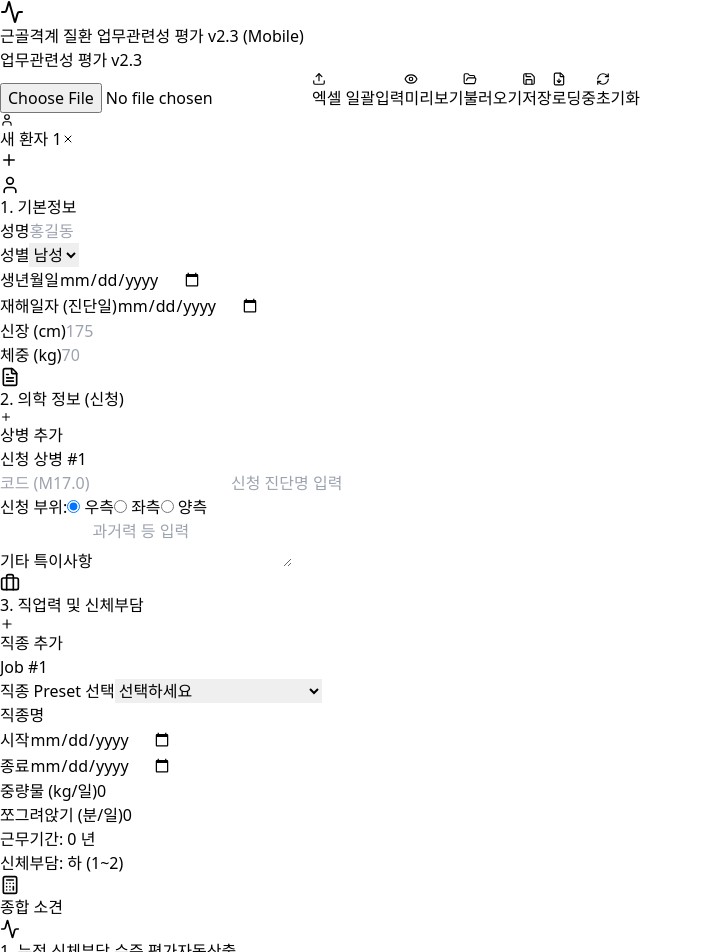
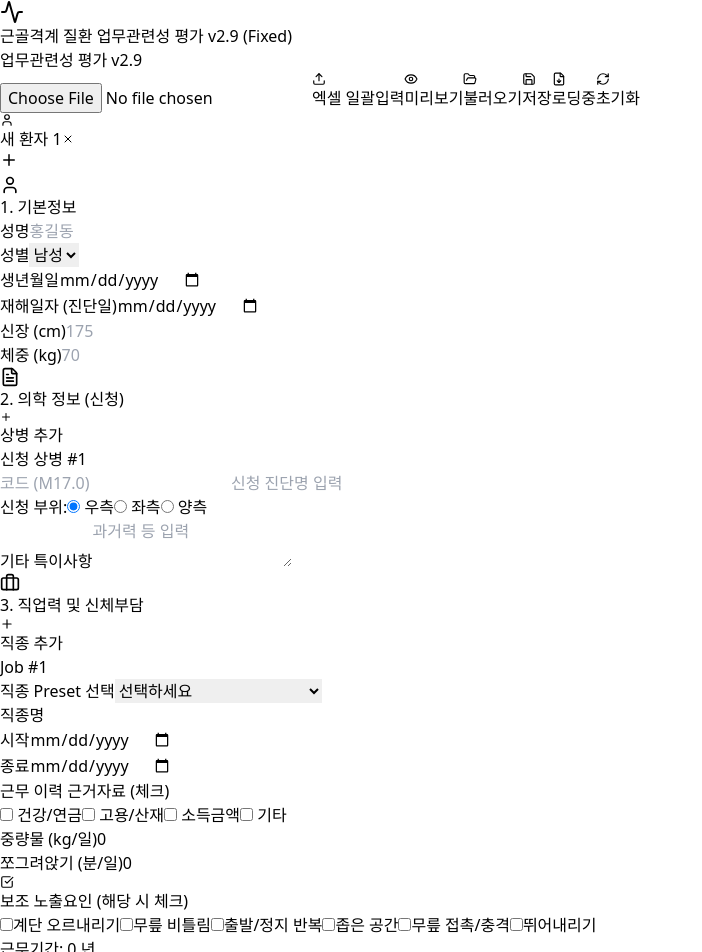
Before and after one commit to andrewfalk/msd-eval, a React (Vite) app: page / in a window 1280 px wide. Shown: the top 952 px of the page, without its empty margins (0-702 px from the left). Built offline with nearby package versions, Linux system fonts and the light colour scheme.

Commit message:
add missed variable and prepare package

```diff
--- a/package.json
+++ b/package.json
@@ -12,7 +12,8 @@
   "dependencies": {
     "lucide-react": "^0.563.0",
     "react": "^19.2.0",
-    "react-dom": "^19.2.0"
+    "react-dom": "^19.2.0",
+    "xlsx": "^0.18.5"
   },
   "devDependencies": {
     "@eslint/js": "^9.39.1",
--- a/src/App.jsx
+++ b/src/App.jsx
@@ -1,5 +1,14 @@
 import React, { useState, useEffect, useRef } from 'react';
 import { Save, FolderOpen, RefreshCw, FileDown, Plus, Trash2, Info, Activity, User, Briefcase, Calculator, FileText, CheckSquare, Stethoscope, X, Eye, Upload, ChevronDown } from 'lucide-react';
+
+/* [🚀 오프라인/일렉트론 배포를 위한 설정 가이드]
+  1. 프로젝트 폴더 터미널에서 `npm install xlsx`를 실행하여 라이브러리를 설치하세요.
+  2. 아래 `import * as XLSX_LIB ...` 코드의 주석(//)을 해제하세요.
+  3. 코드 하단의 `useEffect` (CDN 로딩 부분)을 삭제하거나 주석 처리하세요.
+  4. `handleExportXLSX` 등의 함수에서 `window.XLSX` 대신 `XLSX_LIB`를 사용하도록 수정하세요.
+*/
+
+// import * as XLSX_LIB from 'xlsx'; // <--- 오프라인 배포 시 주석 해제
 
 // --- 1. CONSTANTS & PRESETS ---
 const JOB_PRESETS = [
@@ -22,6 +31,13 @@ const AUX_FACTORS = [
   { id: 'impact', label: '무릎 접촉/충격' },
   { id: 'jump', label: '뛰어내리기' },
 ];
+
+const REASON_LABELS = {
+  unrelated: "신체부담과 무관 (외상 등)",
+  mild: "연령 대비 퇴행성 변화 경미",
+  expired: "업무 중단 후 상당기간 경과",
+  other: "기타 의학적 소견"
+};
 
 // --- 2. LOGIC HELPERS ---
 
@@ -84,7 +100,8 @@ const createNewPatient = (id = Date.now(), name = '새 환자') => ({
         klgGrade: { R: '0', L: '0' },
         confirmedStatus: { R: 'confirm', L: 'confirm' },
         relevance: { R: 'low', L: 'low' },
-        relevanceReason: { R: 'unrelated', L: 'unrelated' }
+        relevanceReason: { R: 'unrelated', L: 'unrelated' },
+        relevanceReasonText: { R: '', L: '' }
       }
     ],
     notes: ''
@@ -137,6 +154,9 @@ export default function App() {
   };
 
   // --- GLOBAL EFFECTS ---
+
+  // [미리보기 환경용] CDN Load for XLSX
+  // 오프라인 배포 시 이 useEffect는 제거해도 됩니다.
   useEffect(() => {
     if (!window.XLSX) {
       const script = document.createElement('script');
@@ -237,6 +257,20 @@ export default function App() {
     updateActivePatient('jobs', updatedJobs);
   };
 
+  const handleEvidenceChange = (jobId, key) => {
+    const updatedJobs = activePatient.jobs.map(job =>
+        job.id === jobId ? { ...job, evidence: { ...job.evidence, [key]: !job.evidence[key] } } : job
+    );
+    updateActivePatient('jobs', updatedJobs);
+  };
+
+  const handleAuxiliaryChange = (jobId, key) => {
+    const updatedJobs = activePatient.jobs.map(job =>
+        job.id === jobId ? { ...job, auxiliary: { ...job.auxiliary, [key]: !job.auxiliary[key] } } : job
+    );
+    updateActivePatient('jobs', updatedJobs);
+  };
+
   const addJob = () => {
     const newJob = {
         id: Date.now(), jobName: '', startDate: '', endDate: '', duration: 0, weight: 0, squatting: 0, burden: determineBurdenLevel(0,0),
@@ -255,17 +289,20 @@ export default function App() {
   const handleFileUpload = (e) => {
     const file = e.target.files[0];
     if (!file) return;
-    if (!window.XLSX) { alert("엑셀 라이브러리 로딩 중..."); return; }
+
+    // [중요] 오프라인 배포 시: window.XLSX 대신 XLSX_LIB 사용
+    const XL = window.XLSX; // 오프라인 시: const XL = XLSX_LIB;
+    if (!XL) { alert("엑셀 라이브러리 로딩 중..."); return; }
 
     const reader = new FileReader();
     reader.onload = (evt) => {
       const data = evt.target.result;
-      const workbook = window.XLSX.read(data, { type: 'binary' });
+      const workbook = XL.read(data, { type: 'binary' });
       const newImportedPatients = [];
 
       workbook.SheetNames.forEach((sheetName, idx) => {
           const worksheet = workbook.Sheets[sheetName];
-          const jsonData = window.XLSX.utils.sheet_to_json(worksheet, { header: 1 });
+          const jsonData = XL.utils.sheet_to_json(worksheet, { header: 1 });
           if(!jsonData || jsonData.length === 0) return;
 
           let p = createNewPatient(Date.now() + idx, sheetName);
@@ -339,8 +376,11 @@ export default function App() {
   };
 
   const handleExportXLSX = () => {
-    if (!window.XLSX) return;
-    const wb = window.XLSX.utils.book_new();
+    // [중요] 오프라인 배포 시: window.XLSX 대신 XLSX_LIB 사용
+    const XL = window.XLSX; // 오프라인 시: const XL = XLSX_LIB;
+    if (!XL) return;
+
+    const wb = XL.utils.book_new();
 
     patients.forEach(p => {
         const wsData = [];
@@ -411,8 +451,16 @@ export default function App() {
             if(d.side === 'B' || d.side === 'R') res += `우측(${d.relevance.R === 'high' ? '높음' : '낮음'}) `;
             if(d.side === 'B' || d.side === 'L') res += `좌측(${d.relevance.L === 'high' ? '높음' : '낮음'}) `;
             let reasons = [];
-            if ((d.side === 'B' || d.side === 'R') && d.relevance.R === 'low') reasons.push(`우측사유: ${d.relevanceReason.R}`);
-            if ((d.side === 'B' || d.side === 'L') && d.relevance.L === 'low') reasons.push(`좌측사유: ${d.relevanceReason.L}`);
+            if ((d.side === 'B' || d.side === 'R') && d.relevance.R === 'low') {
+                let reasonText = REASON_LABELS[d.relevanceReason.R];
+                if(d.relevanceReason.R === 'other' && d.relevanceReasonText?.R) reasonText += `: ${d.relevanceReasonText.R}`;
+                reasons.push(`우측사유: ${reasonText}`);
+            }
+            if ((d.side === 'B' || d.side === 'L') && d.relevance.L === 'low') {
+                let reasonText = REASON_LABELS[d.relevanceReason.L];
+                if(d.relevanceReason.L === 'other' && d.relevanceReasonText?.L) reasonText += `: ${d.relevanceReasonText.L}`;
+                reasons.push(`좌측사유: ${reasonText}`);
+            }
             if(reasons.length > 0) res += ` [${reasons.join(', ')}]`;
             return res;
         }).join("\n");
@@ -421,15 +469,15 @@ export default function App() {
         wsData.push(["복귀 고려사항", p.assessment.returnConsideration]);
         merges.push({ s: { r: wsData.length-1, c: 1 }, e: { r: wsData.length-1, c: 7 } });
 
-        const ws = window.XLSX.utils.aoa_to_sheet(wsData);
+        const ws = XL.utils.aoa_to_sheet(wsData);
         ws['!merges'] = merges;
         ws['!cols'] = [{ wch: 20 }, { wch: 15 }, { wch: 15 }, { wch: 15 }, { wch: 10 }, { wch: 10 }, { wch: 10 }, { wch: 20 }];
 
         const safeName = (p.basicInfo.name || p.name || 'Sheet').replace(/[*/?:[\]]/g, '');
-        window.XLSX.utils.book_append_sheet(wb, ws, safeName.substring(0, 30));
+        XL.utils.book_append_sheet(wb, ws, safeName.substring(0, 30));
     });
 
-    window.XLSX.writeFile(wb, `업무관련성평가_통합_${new Date().toISOString().slice(0,10)}.xlsx`);
+    XL.writeFile(wb, `업무관련성평가_통합_${new Date().toISOString().slice(0,10)}.xlsx`);
   };
 
   const handleReset = () => { if(confirm("초기화 하시겠습니까?")) window.location.reload(); };
@@ -451,24 +499,22 @@ export default function App() {
 
   return (
     <div className="min-h-screen bg-slate-50 text-slate-800 font-sans flex flex-col pb-20 lg:pb-0">
-      {/* --- HEADER --- */}
       <header className="bg-white border-b border-slate-200 sticky top-0 z-50 shadow-sm">
         <div className="max-w-[1600px] mx-auto px-4">
             <div className="h-14 flex items-center justify-between">
                 <div className="flex items-center gap-2 shrink-0">
                     <Activity className="text-blue-600" size={24} />
-                    <h1 className="text-lg font-bold text-slate-800 hidden md:block">근골격계 질환 업무관련성 평가 <span className="text-xs font-normal text-slate-500 bg-slate-100 px-2 py-1 rounded">v2.3 (Mobile)</span></h1>
-                    <h1 className="text-lg font-bold text-slate-800 md:hidden">업무관련성 평가 v2.3</h1>
+                    <h1 className="text-lg font-bold text-slate-800 hidden md:block">근골격계 질환 업무관련성 평가 <span className="text-xs font-normal text-slate-500 bg-slate-100 px-2 py-1 rounded">v2.9 (Fixed)</span></h1>
+                    <h1 className="text-lg font-bold text-slate-800 md:hidden">업무관련성 평가 v2.9</h1>
                 </div>
 
-                {/* Scrollable Toolbar for Mobile */}
                 <div className="flex gap-2 overflow-x-auto no-scrollbar py-1">
                     <input type="file" ref={fileInputRef} onChange={handleFileUpload} accept=".csv, .xlsx, .xls" className="hidden" />
                     <button onClick={() => fileInputRef.current.click()} className="flex items-center gap-1 px-3 py-1.5 text-xs text-blue-800 hover:bg-blue-100 rounded border border-blue-200 bg-blue-50 font-bold whitespace-nowrap"><Upload size={14}/> <span className="hidden md:inline">엑셀 일괄입력</span></button>
                     <button onClick={() => setShowPreview(true)} className="flex items-center gap-1 px-3 py-1.5 text-xs text-slate-700 hover:bg-slate-100 rounded border border-slate-200 whitespace-nowrap"><Eye size={14}/> <span className="hidden md:inline">미리보기</span></button>
                     <button onClick={handleLoad} className="flex items-center gap-1 px-3 py-1.5 text-xs text-slate-600 hover:bg-slate-100 rounded whitespace-nowrap"><FolderOpen size={14}/> <span className="hidden md:inline">불러오기</span></button>
                     <button onClick={handleSave} className="flex items-center gap-1 px-3 py-1.5 text-xs text-blue-600 hover:bg-blue-50 rounded font-medium whitespace-nowrap"><Save size={14}/> <span className="hidden md:inline">저장</span></button>
-                    <button onClick={handleExportXLSX} disabled={!isExcelReady} className={`flex items-center gap-1 px-3 py-1.5 text-xs rounded font-medium border whitespace-nowrap ${isExcelReady ? 'text-green-700 hover:bg-green-50 border-green-200' : 'text-gray-400 border-gray-200 cursor-not-allowed'}`}>
+                    <button onClick={handleExportXLSX} className={`flex items-center gap-1 px-3 py-1.5 text-xs rounded font-medium border whitespace-nowrap ${isExcelReady ? 'text-green-700 hover:bg-green-50 border-green-200' : 'text-gray-400 border-gray-200 cursor-not-allowed'}`}>
                         <FileDown size={14}/> <span className="hidden md:inline">{isExcelReady ? 'Excel 저장' : '로딩중'}</span>
                     </button>
                     <button onClick={handleReset} className="flex items-center gap-1 px-3 py-1.5 text-xs text-red-600 hover:bg-red-50 rounded whitespace-nowrap"><RefreshCw size={14}/> <span className="hidden md:inline">초기화</span></button>
@@ -488,7 +534,6 @@ export default function App() {
         </div>
       </header>
 
-      {/* --- PREVIEW MODAL --- */}
       {showPreview && activePatient && (
         <div className="fixed inset-0 bg-black bg-opacity-50 z-[100] flex items-center justify-center p-4">
           <div className="bg-white w-full max-w-5xl h-[90vh] rounded-lg shadow-2xl flex flex-col">
@@ -620,6 +665,20 @@ export default function App() {
                                 let res = `${d.name}: `;
                                 if(d.side === 'B' || d.side === 'R') res += `우측(${d.relevance.R === 'high' ? '높음' : '낮음'}) `;
                                 if(d.side === 'B' || d.side === 'L') res += `좌측(${d.relevance.L === 'high' ? '높음' : '낮음'}) `;
+
+                                let reasons = [];
+                                if ((d.side === 'B' || d.side === 'R') && d.relevance.R === 'low') {
+                                    let rText = REASON_LABELS[d.relevanceReason.R];
+                                    if(d.relevanceReason.R === 'other' && d.relevanceReasonText?.R) rText += `: ${d.relevanceReasonText.R}`;
+                                    reasons.push(`우측사유: ${rText}`);
+                                }
+                                if ((d.side === 'B' || d.side === 'L') && d.relevance.L === 'low') {
+                                    let rText = REASON_LABELS[d.relevanceReason.L];
+                                    if(d.relevanceReason.L === 'other' && d.relevanceReasonText?.L) rText += `: ${d.relevanceReasonText.L}`;
+                                    reasons.push(`좌측사유: ${rText}`);
+                                }
+                                if(reasons.length > 0) res += ` [${reasons.join(', ')}]`;
+
                                 return <div key={i} className="mb-1 last:mb-0">{res}</div>
                              })}
                           </td>
@@ -699,7 +758,8 @@ export default function App() {
                         <button onClick={() => {
                             const newDiag = {
                                 id: Date.now(), code: '', name: '', side: 'R',
-                                klgGrade: { R: '0', L: '0' }, confirmedStatus: { R: 'confirm', L: 'confirm' }, relevance: { R: 'low', L: 'low' }, relevanceReason: { R: 'unrelated', L: 'unrelated' }
+                                klgGrade: { R: '0', L: '0' }, confirmedStatus: { R: 'confirm', L: 'confirm' }, relevance: { R: 'low', L: 'low' },
+                                relevanceReason: { R: 'unrelated', L: 'unrelated' }, relevanceReasonText: { R: '', L: '' }
                             };
                             updateActivePatientDeep('medicalInfo', 'diagnoses', [...activePatient.medicalInfo.diagnoses, newDiag]);
                         }} className="text-xs bg-blue-100 text-blue-700 px-2 py-1 rounded hover:bg-blue-200 flex items-center gap-1">
@@ -801,6 +861,16 @@ export default function App() {
                                         </div>
                                     </div>
 
+                                    <div className="mb-4 bg-slate-50 p-2 rounded border border-slate-100">
+                                        <label className="block text-xs font-bold text-slate-500 mb-2">근무 이력 근거자료 (체크)</label>
+                                        <div className="flex gap-3 text-xs">
+                                            <label className="flex items-center gap-1 cursor-pointer"><input type="checkbox" checked={job.evidence.health} onChange={()=>handleEvidenceChange(job.id, 'health')}/> 건강/연금</label>
+                                            <label className="flex items-center gap-1 cursor-pointer"><input type="checkbox" checked={job.evidence.employ} onChange={()=>handleEvidenceChange(job.id, 'employ')}/> 고용/산재</label>
+                                            <label className="flex items-center gap-1 cursor-pointer"><input type="checkbox" checked={job.evidence.income} onChange={()=>handleEvidenceChange(job.id, 'income')}/> 소득금액</label>
+                                            <label className="flex items-center gap-1 cursor-pointer"><input type="checkbox" checked={job.evidence.etc} onChange={()=>handleEvidenceChange(job.id, 'etc')}/> 기타</label>
+                                        </div>
+                                    </div>
+
                                     <div className="grid grid-cols-1 md:grid-cols-2 gap-4 bg-white p-3 rounded border border-slate-200">
                                         <div>
                                             <label className="block text-xs font-bold text-slate-700 mb-1">중량물 (kg/일)</label>
@@ -811,6 +881,21 @@ export default function App() {
                                             <label className="block text-xs font-bold text-slate-700 mb-1">쪼그려앉기 (분/일)</label>
                                             <input type="number" className="w-full p-2 border rounded text-right" placeholder="0"
                                                 value={job.squatting} onChange={(e)=>handleJobChange(job.id, 'squatting', e.target.value)}/>
+                                        </div>
+                                    </div>
+
+                                    <div className="mt-3">
+                                        <div className="flex items-center gap-1 mb-2">
+                                            <CheckSquare size={14} className="text-slate-400"/>
+                                            <label className="text-xs font-bold text-slate-600">보조 노출요인 (해당 시 체크)</label>
+                                        </div>
+                                        <div className="grid grid-cols-2 gap-2 text-xs">
+                                            {AUX_FACTORS.map(factor => (
+                                            <label key={factor.id} className="flex items-center gap-1 cursor-pointer hover:bg-slate-100 p-1 rounded">
+                                                <input type="checkbox" checked={job.auxiliary[factor.id]} onChange={()=>handleAuxiliaryChange(job.id, factor.id)}/>
+                                                {factor.label}
+                                            </label>
+                                            ))}
                                         </div>
                                     </div>
 
@@ -947,17 +1032,27 @@ export default function App() {
                                                 {diag.relevance[side] === 'low' && (
                                                     <div className="mt-3 animate-fadeIn">
                                                         <div className={`text-sm font-bold mb-1 ${side==='R'?'text-blue-800':'text-green-800'}`}>낮음 사유</div>
-                                                        <select className={`w-full text-base p-2.5 border rounded bg-white outline-none text-slate-700 ${side==='R'?'focus:ring-1 focus:ring-blue-500':'focus:ring-1 focus:ring-green-500'}`}
+                                                        <select className={`w-full text-base p-2.5 border rounded bg-white outline-none text-slate-700 mb-2 ${side==='R'?'focus:ring-1 focus:ring-blue-500':'focus:ring-1 focus:ring-green-500'}`}
                                                             value={diag.relevanceReason[side]}
                                                             onChange={(e) => {
                                                                 const newDiags = activePatient.medicalInfo.diagnoses.map(d => d.id === diag.id ? { ...d, relevanceReason: { ...d.relevanceReason, [side]: e.target.value } } : d);
                                                                 updateActivePatientDeep('medicalInfo', 'diagnoses', newDiags);
                                                             }}>
-                                                            <option value="unrelated">신체부담과 무관 (외상 등)</option>
-                                                            <option value="mild">연령 대비 퇴행성 변화 경미</option>
-                                                            <option value="expired">업무 중단 후 상당기간 경과</option>
-                                                            <option value="other">기타 의학적 소견</option>
+                                                            {Object.entries(REASON_LABELS).map(([key, label]) => (
+                                                                <option key={key} value={key}>{label}</option>
+                                                            ))}
                                                         </select>
+                                                        {diag.relevanceReason[side] === 'other' && (
+                                                            <input type="text" className="w-full p-2 mt-2 border rounded text-sm focus:ring-1 focus:ring-slate-400 outline-none"
+                                                                placeholder="상세 사유를 입력하세요"
+                                                                value={diag.relevanceReasonText?.[side] || ''}
+                                                                onChange={(e) => {
+                                                                    const newDiags = activePatient.medicalInfo.diagnoses.map(d => d.id === diag.id ? {
+                                                                        ...d, relevanceReasonText: { ...d.relevanceReasonText, [side]: e.target.value }
+                                                                    } : d);
+                                                                    updateActivePatientDeep('medicalInfo', 'diagnoses', newDiags);
+                                                                }}/>
+                                                        )}
                                                     </div>
                                                 )}
                                             </div>
```
Also changed, not shown: 1 other file (tests, documents, lock files or other folders).
